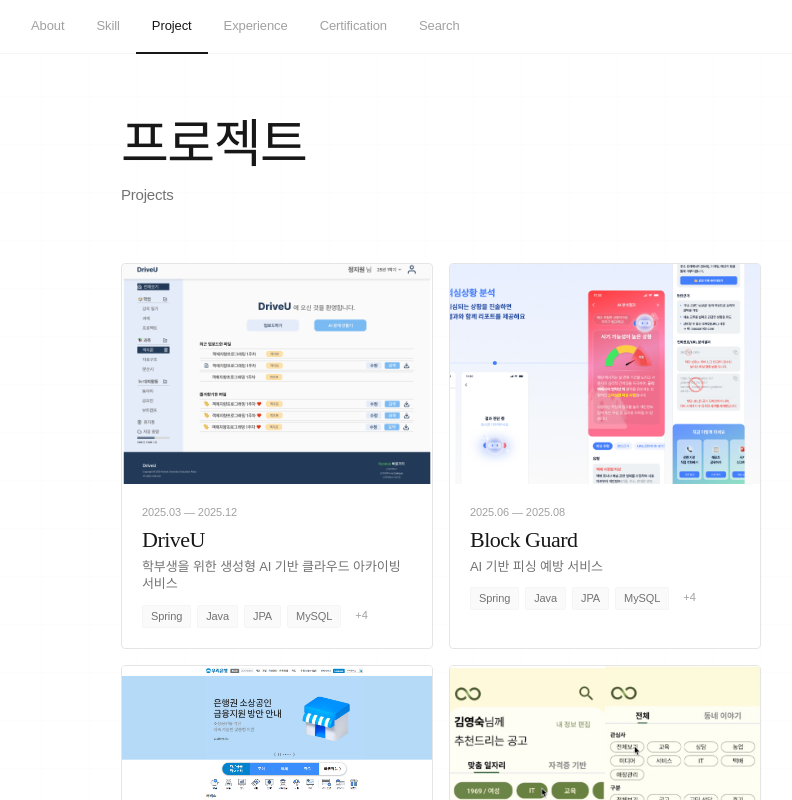
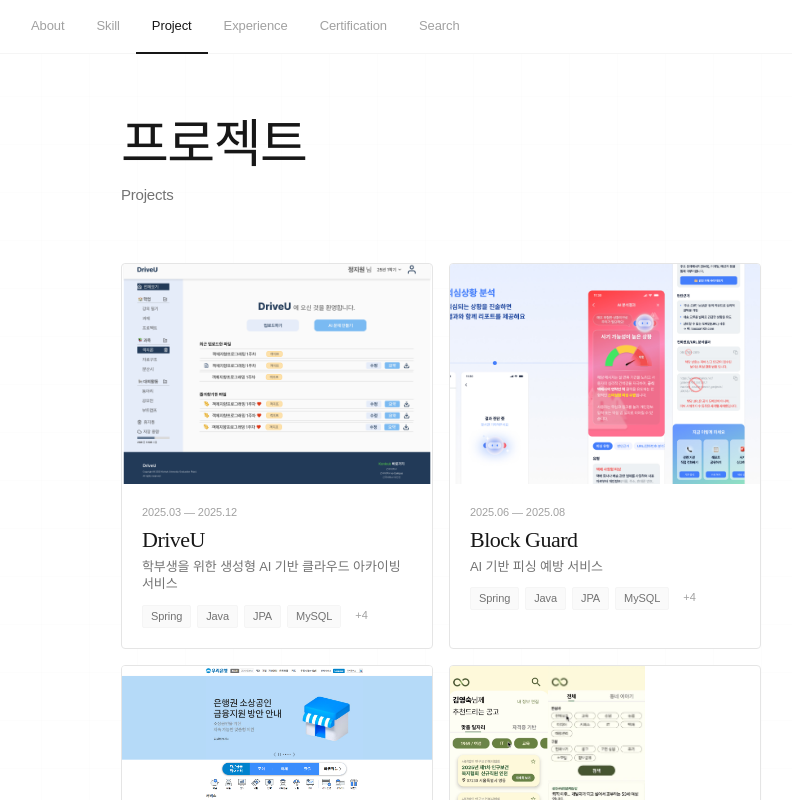
Before and after one commit to yeonju73/portfolio-page, a React (Vite) app: page / in a window 1280 px wide. Both pictures are taken after a click on the button "Project". Shown: the top 800 px of the page, without its empty margins (199-991 px from the left). Built offline with nearby package versions, Linux system fonts and the light colour scheme.

Commit message:
fix: project grid

```diff
--- a/src/pages/Project.jsx
+++ b/src/pages/Project.jsx
@@ -79,7 +79,7 @@
   {
     title: 'MCP 기반 프론트엔드 개발·테스트 자동화',
     subtitle: '2019 → 2026 우리은행 메인 페이지 UX·UI 전면 리뉴얼 및 MCP 기반 개발 자동화',
-    period: '2026.03 — 2026.03',
+    period: '2026.01 — 2026.01',
     tags: ['React', 'JavaScript', 'Vite', 'Tailwind CSS'],
     team: 'FrontEnd 2명(본인 포함) / 서버 구축 2명',
     github: 'https://github.com/Woori-Pizza/tech-seminar-mcp',
@@ -185,17 +185,17 @@
               src={project.images[0]}
               alt={project.title}
               className="w-full object-cover"
-              style={{ borderRadius: '4px', maxHeight: '320px' }}
+              style={{ borderRadius: '4px', maxHeight: '500px' }}
             />
           ) : (
-            <div className="grid grid-cols-2 gap-3 items-start">
+            <div className="flex justify-center gap-2 items-start">
               {project.images.map((img, i) => (
                 <img
                   key={i}
                   src={img}
                   alt={`${project.title} ${i + 1}`}
-                  className="w-full h-auto"
-                  style={{ borderRadius: '4px' }}
+                  className="h-auto object-contain"
+                  style={{ borderRadius: '4px', maxHeight: '350px', maxWidth: '45%' }}
                 />
               ))}
             </div>
@@ -310,13 +310,14 @@
                   style={{ height: '220px' }}
                 />
               ) : (
-                <div className="grid grid-cols-2 bg-white" style={{ height: '220px' }}>
+                <div className="grid grid-cols-2 overflow-hidden flex-shrink-0" style={{ height: '220px' }}>
                   {project.images.map((img, i) => (
                     <img
                       key={i}
                       src={img}
                       alt={`${project.title} ${i + 1}`}
-                      className="w-full h-full object-contain"
+                      className="w-full object-cover"
+                      style={{ height: '220px' }}
                     />
                   ))}
                 </div>
```
